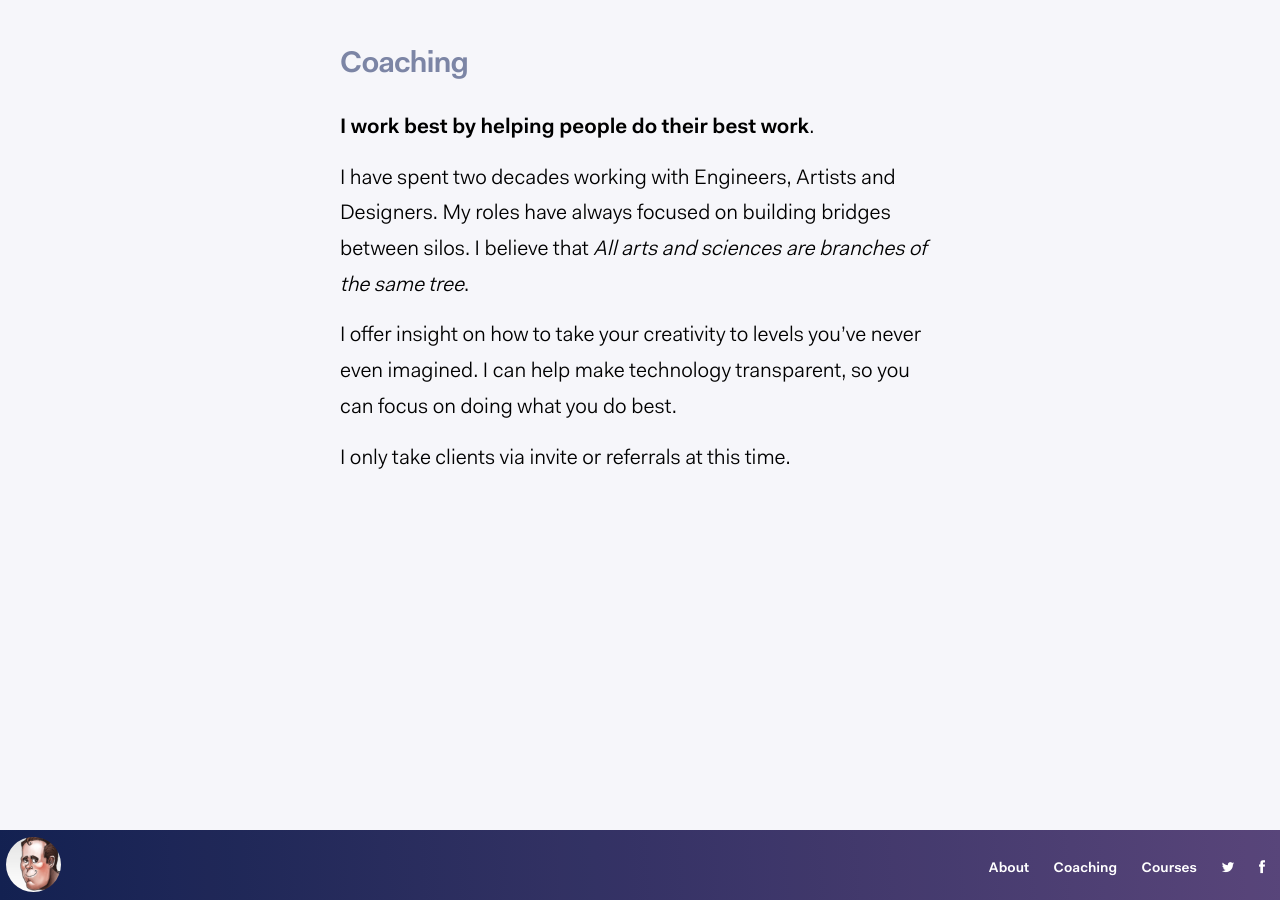
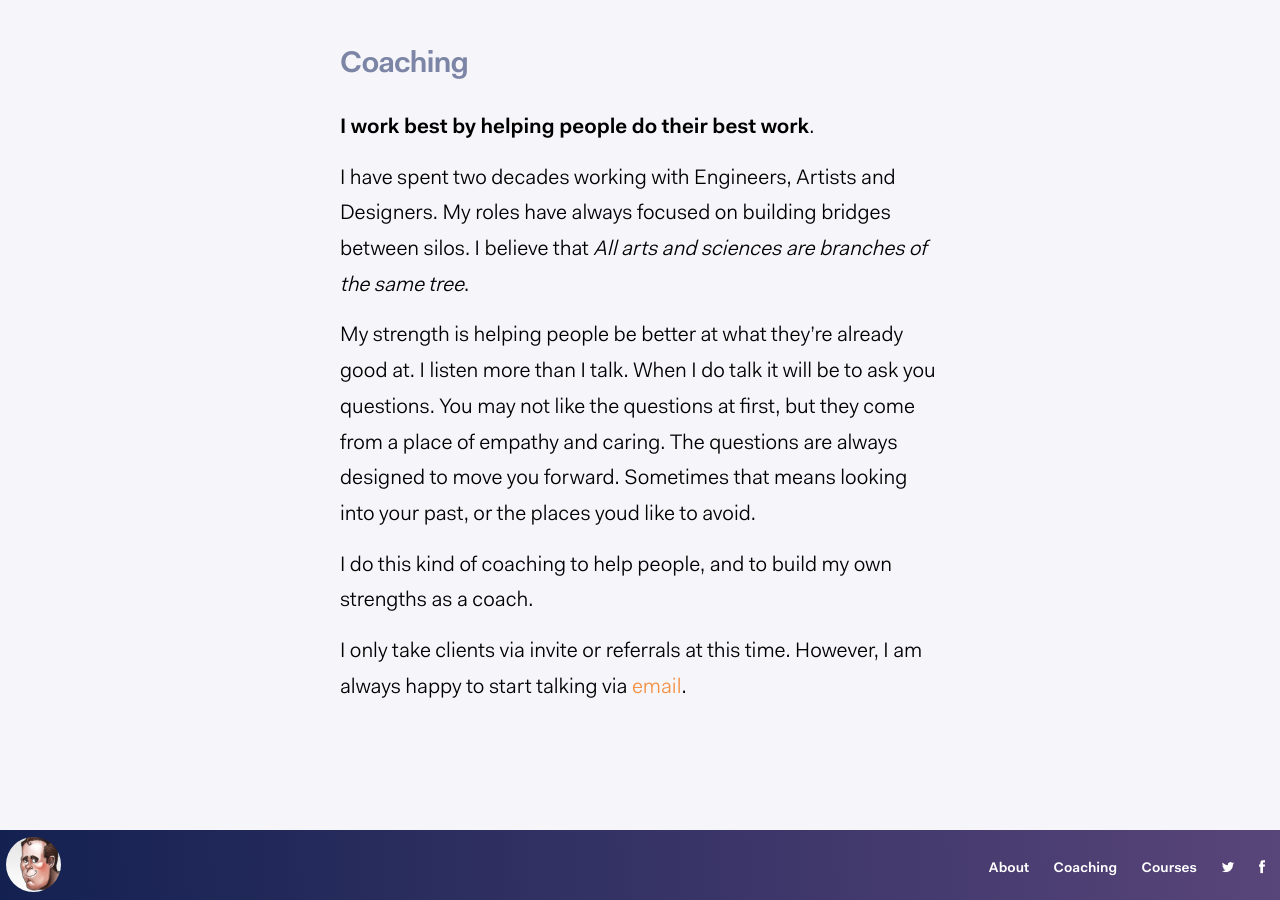
Before and after one commit to techartjam/techartjam, a Jekyll site: the page built from coaching.md, in a window 1280 px wide. Built offline with Jekyll 4.4.1, drawn with Linux system fonts in a browser that asks for light colours; comment, search, counter and statistics services are not loaded.

Commit message:
bringing coaching and courses pages live

```diff
--- a/coaching.md
+++ b/coaching.md
@@ -9,6 +9,8 @@ permalink: /coaching/
 
 I have spent two decades working with Engineers, Artists and Designers. My roles have always focused on building bridges between silos. I believe that _All arts and sciences are branches of the same tree_.
 
-I offer insight on how to take your creativity to levels you've never even imagined. I can help make technology transparent, so you can focus on doing what you do best.
+My strength is helping people be better at what they're already good at. I listen more than I talk. When I do talk it will be to ask you questions. You may not like the questions at first, but they come from a place of empathy and caring. The questions are always designed to move you forward. Sometimes that means looking into your past, or the places youd like to avoid.
 
-I only take clients via invite or referrals at this time.
+I do this kind of coaching to help people, and to build my own strengths as a coach.
+
+I only take clients via invite or referrals at this time. However, I am always happy to start talking via [email](mailto:chad@techartjam.com).
```
Also changed, not shown: courses.md (+3 -1 lines).
